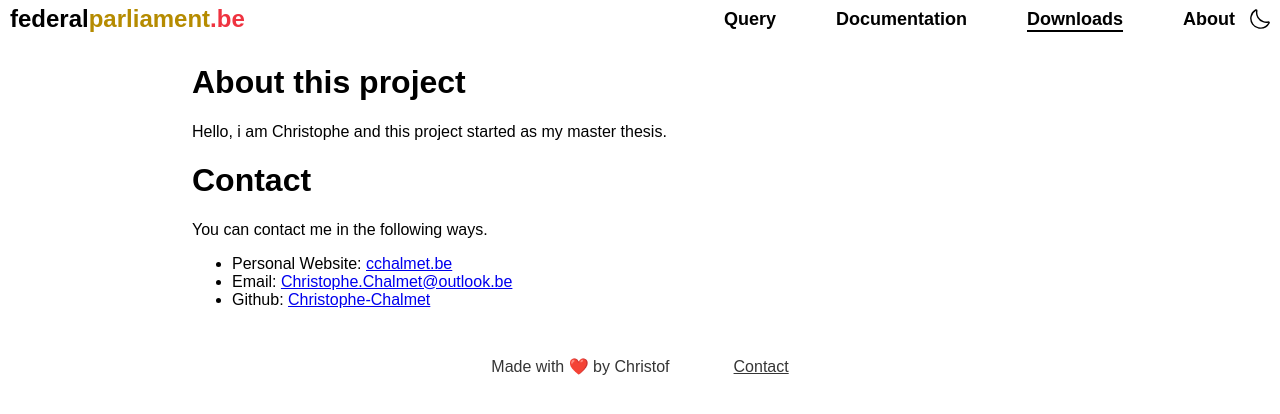
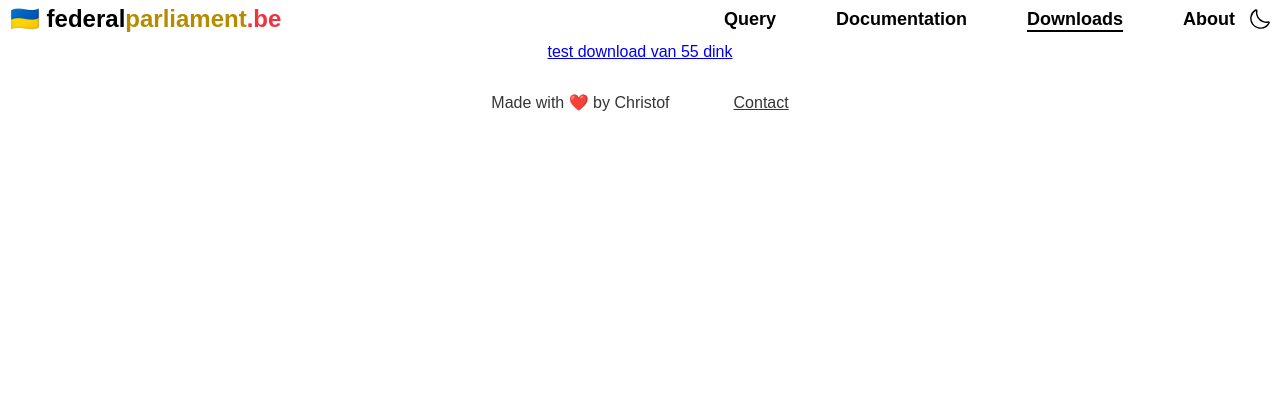
Before and after one commit to christof2two2/federalparliament.be, a Vue app: page /downloads in a window 1280 px wide. Shown: the top 414 px of the page. Built offline with nearby package versions, Linux system fonts and the light colour scheme.

Commit message:
small updates

```diff
--- a/src/App.vue
+++ b/src/App.vue
@@ -17,7 +17,7 @@ export default {
     bottomBar,
   },
   created () {
-      document.title = "Belgian Parliament in KG form"
+      document.title = "Belgian Parliament As A Knowledge Graph"
   },
   methods:{
   },
--- a/src/components/topBar.vue
+++ b/src/components/topBar.vue
@@ -2,7 +2,7 @@
     <div class="topBar">
 
          <div class="logo">
-          <router-link  class = "HomeRouter" to="/"><p class=home><b class="black">federal</b><b class="yellow">parliament</b><b class="red">.be</b></p></router-link>
+          <router-link  class = "HomeRouter" to="/"><p class=home>🇺🇦 <b class="black">federal</b><b class="yellow">parliament</b><b class="red">.be</b></p></router-link>
           </div>
         <ul class= "menu">
           <li class="links">
--- a/src/views/AboutView.vue
+++ b/src/views/AboutView.vue
@@ -1,7 +1,7 @@
 <template>
   <div class="content">
     <h1>About this project</h1>
-    <p>Hello, i am Christophe and this project started as my master thesis.
+    <p>Hello, i am Christophe and this project started as my master thesis. On this website I publish (parts of)the dataset created during my thesis and expand upon it.
     </p>
 
     <h1 id="contact">Contact</h1>
--- a/src/views/downloadsView.vue
+++ b/src/views/downloadsView.vue
@@ -1,24 +1,6 @@
 <template>
   <div class="content">
-    <h1>About this project</h1>
-    <p>Hello, i am Christophe and this project started as my master thesis.
-
-    </p>
-    <h1>Contact</h1>
-    <p>You can contact me in the following ways.</p>
-    <ul class="contactWays">
-       <li>Personal Website:
-       <a download="resume.pdf" href="resume.pdf"> cchalmet.be </a>
-      </li>
-
-      <li>Email:
-       <a href="mailto:christophe.chalmet@outlook.be"> Christophe.Chalmet@outlook.be </a>
-      </li>
-      <li>Github:
-       <a href="https://github.com/Christophe-Chalmet"> Christophe-Chalmet </a>
-      </li>
-
-    </ul>
+    <a href="turtle/legis_55.txt" download> test download van 55 dink</a>
   </div>
 </template>
 <script>
--- a/src/views/queryView.vue
+++ b/src/views/queryView.vue
@@ -373,6 +373,9 @@ p ,h2, a, h1, ul {
   height: 25px;
   margin: 0;
   padding: 0;
+  background: var(--popOutElement);
+  color: var(--textColor);
+  border-color: blue;
 }
 .inactiveButton{
   fill: var(--inactiveIcon);
@@ -381,7 +384,7 @@ p ,h2, a, h1, ul {
 
 .queryRunbuttonDiv{
   display: inline-block;
-  margin-left: 30px;
+  margin-left: 0.3%;
   height: 40px;
   width: 40px;
   vertical-align: bottom;
```
Also changed, not shown: public/turtle/legis_55.txt (added).
